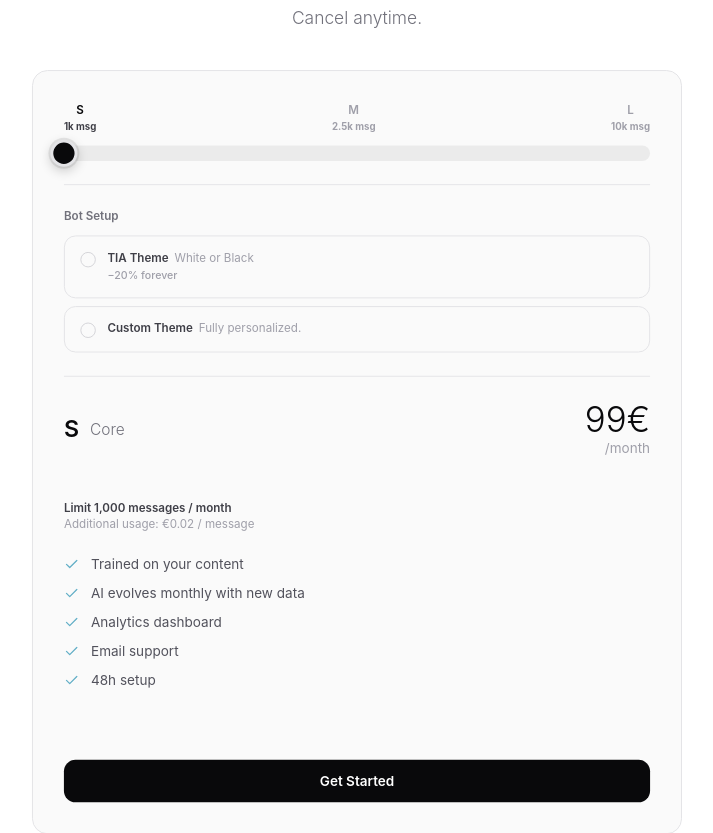
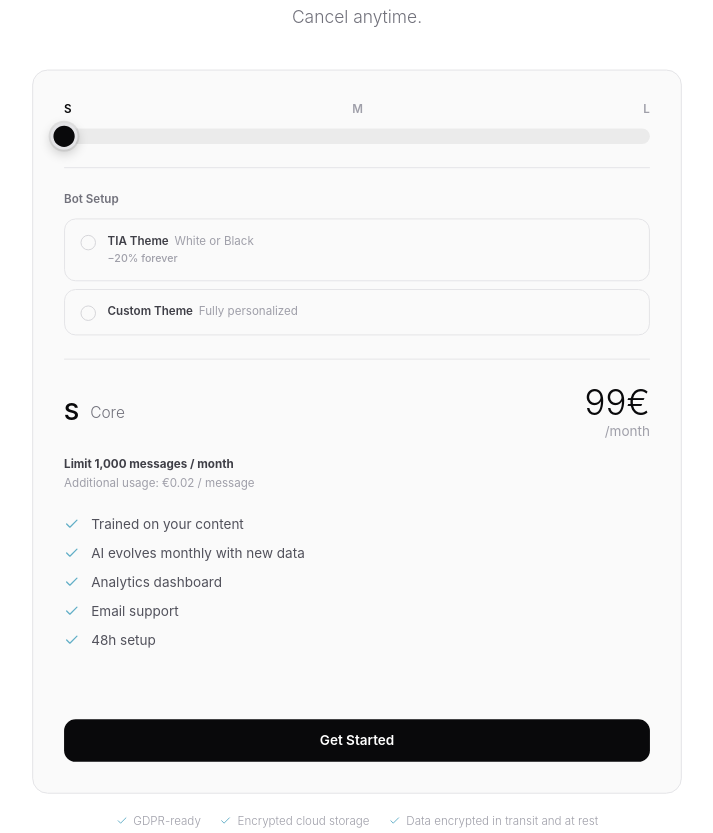
Before and after one commit to Verkkopantteri/ai, a React (Vite) app: page / in a window 1280 px wide. Shown: the part 2570-3403 px from the top of the page, without its empty margins (283-996 px from the left). Built offline with nearby package versions, Linux system fonts and the light colour scheme.

Commit message:
Update LandingPage.tsx

```diff
--- a/src/app/components/LandingPage.tsx
+++ b/src/app/components/LandingPage.tsx
@@ -99,7 +99,7 @@ function LeadFormModal({ isDark, onClose, initialService = '' }) {
                       {
                         id: 'custom',
                         title: 'Custom Theme',
-                        subtitle: 'Fully personalized.',
+                        subtitle: 'Fully personalized',
                         badge: null,
                         badgeColor: '',
                       },
@@ -1778,7 +1778,6 @@ function PricingSlide({ activeTheme, onGetStarted }) {
                   <button key={p.id} onClick={() => setPlanIdx(i)}
                     className={`flex flex-col items-center gap-0.5 transition-colors ${i === planIdx ? (isDark ? 'text-white' : 'text-zinc-950') : (isDark ? 'text-zinc-600 hover:text-zinc-400' : 'text-zinc-400 hover:text-zinc-600')}`}>
                     <span className="text-xs font-semibold">{p.name}</span>
-                    <span className={`text-[10px] font-bold ${i === planIdx ? (isDark ? 'text-zinc-300' : 'text-zinc-700') : (isDark ? 'text-zinc-700' : 'text-zinc-400')}`}>{p.name === 'S' ? '1k' : p.name === 'M' ? '2.5k' : '10k'} msg</span>
                   </button>
                 ))}
               </div>
@@ -1818,7 +1817,7 @@ function PricingSlide({ activeTheme, onGetStarted }) {
               <div className="flex flex-col gap-2">
                 {[
                   { id: 'tia', title: 'TIA Theme', subtitle: 'White or Black', badge: '−20% forever', badgeColor: 'text-emerald-400' },
-                  { id: 'custom', title: 'Custom Theme', subtitle: 'Fully personalized.', badge: null, badgeColor: '' },
+                  { id: 'custom', title: 'Custom Theme', subtitle: 'Fully personalized', badge: null, badgeColor: '' },
                 ].map(opt => {
                   const active = addonBotSetup === opt.id;
                   return (
@@ -1852,7 +1851,7 @@ function PricingSlide({ activeTheme, onGetStarted }) {
             </div>
 
             {/* Size badge */}
-            <div className="flex items-center justify-between mb-6">
+            <div className="flex items-center justify-between mb-4">
               <div className="flex items-center gap-3 flex-wrap">
                 <span className={`text-2xl font-semibold tracking-tight ${isDark ? 'text-white' : 'text-zinc-950'}`}>{plan.name}</span>
                 <span className={`text-base font-light ${isDark ? 'text-zinc-400' : 'text-zinc-500'}`}>{plan.label}</span>
@@ -1875,9 +1874,8 @@ function PricingSlide({ activeTheme, onGetStarted }) {
               </div>
             </div>
 
-            {/* Fixed-height text rows so all plans align */}
-            <p className={`text-sm h-5 ${isDark ? 'text-zinc-400' : 'text-zinc-600'}`}>{plan.tagline}</p>
-            <p className={`text-xs font-semibold ${isDark ? 'text-zinc-300' : 'text-zinc-700'}`}>{plan.messages}</p>
+            {/* Messages count + additional usage */}
+            <p className={`text-xs font-bold mb-1 ${isDark ? 'text-zinc-300' : 'text-zinc-700'}`}>{plan.messages}</p>
             <p className={`text-xs mb-6 ${isDark ? 'text-zinc-500' : 'text-zinc-400'}`}>Additional usage: {plan.additionalUsage}</p>
 
             <ul className="mb-8" style={{ height: 180, overflow: "hidden" }}>
```
